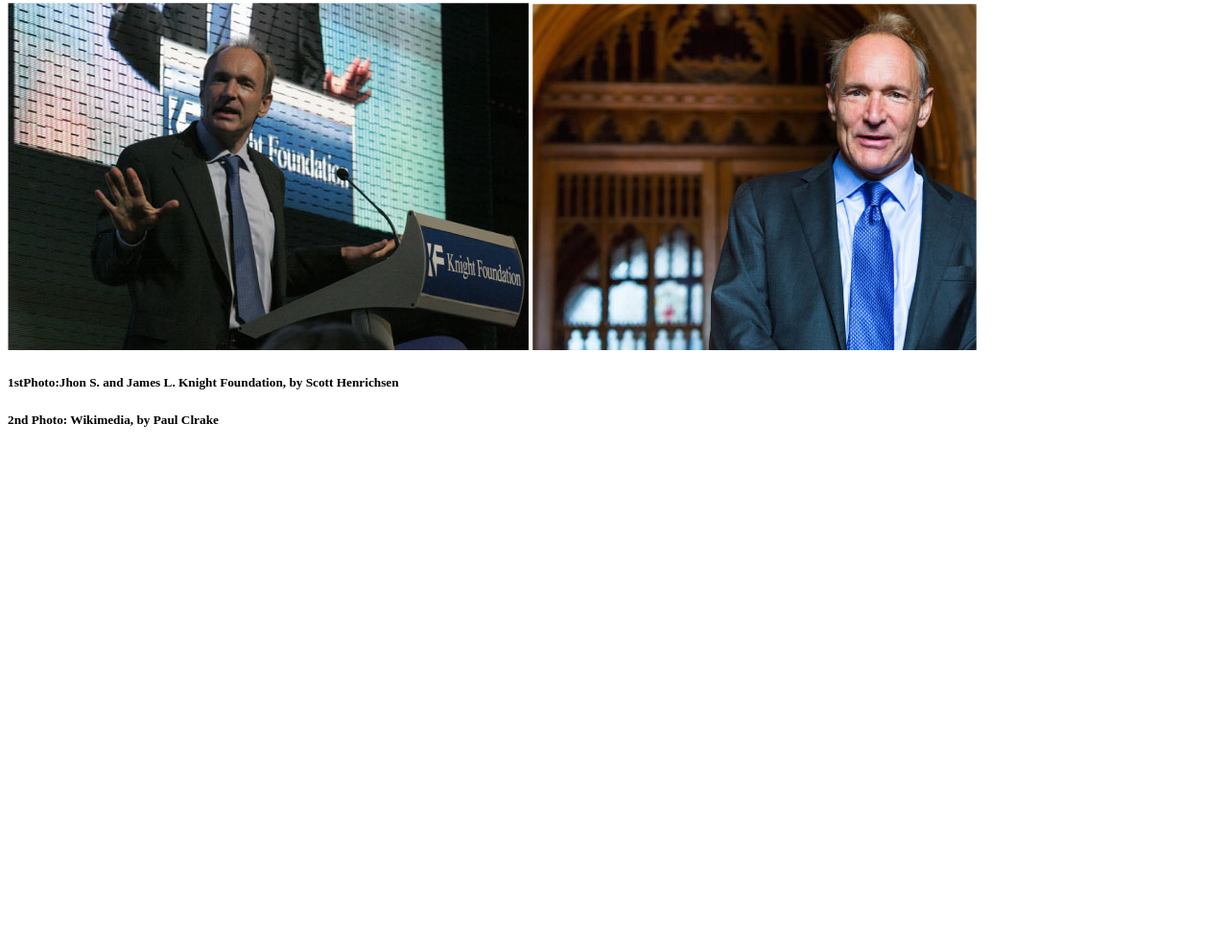
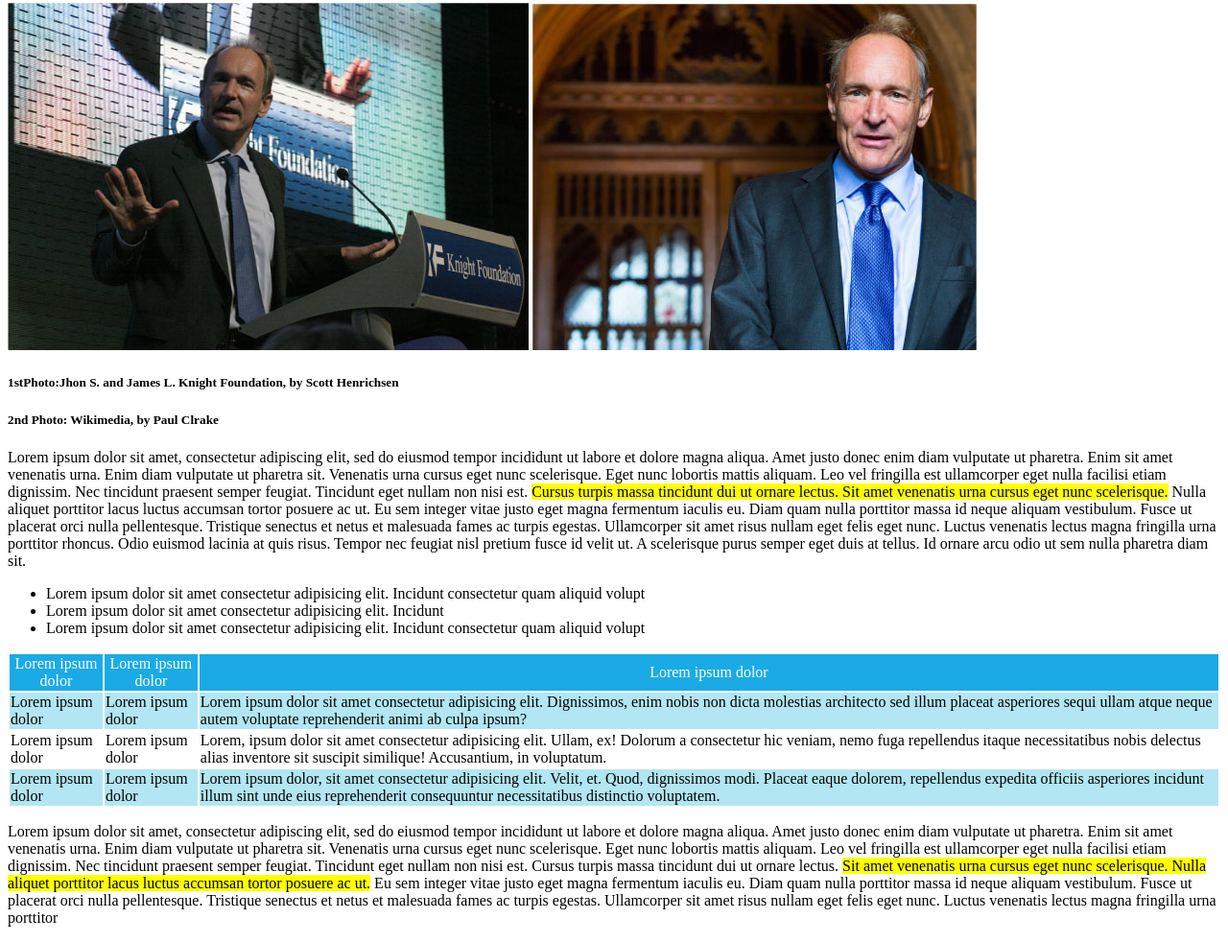
Before and after one commit to EspoTony/html-css-booleaner, a plain HTML site: page index.html in a window 1280 px wide. Shown: the part 213-1195 px from the top of the page at 96% size. Before the commit the page ends 800 px from the top, so only its background shows below. Drawn offline with Linux system fonts and the light colour scheme.

Commit message:
Fine esercizio

```diff
--- a/index.html
+++ b/index.html
@@ -9,21 +9,21 @@
 </head>
 <body>
     <!--Testata-->
-    <head>
+    <header>
         <div id="logo">
         <img src="img/logo.svg" alt="logo Booleaner" id="logoBanner">
     </div>
-    </head>
+    </header>
     <!--Fine Testata-->
     <!--Inizio Main-->
     <main>
         <!--Titolo,Autore,Data-->
-        <section id="Titolo-autore-data"></section>
+        <div id="Titolo-autore-data"></div>
         <h1>Internet deve essere al servizio del "bene pubblico" : il manifesto di Tim Berners-Lee</h1>
         <h4>Scritto da: <a href="https://github.com/EspoTony"> The Booleaner</a></h4>
         <h5>il 10/10/2020</h5>
         <!--Inizio Section-->
-        <section>
+        <div>
             <!--Inserire Immagini-->
             <img src="img/tim-1.jpg" alt="tim foto 1">
             <img src="img/tim-2.jpg" alt="tim foto 2">
@@ -31,13 +31,53 @@
             <h5>1stPhoto:Jhon S. and James L. Knight Foundation, by Scott Henrichsen</h5>
             <h5>2nd Photo: Wikimedia, by Paul Clrake</h5>
             <!--fine descrizioni foto-->
-        </section>
+        </div>
         <!--Fine Section-->
         <!--inizio section parafgrafo-->
-        <section></section>
+        <div>
+            <p id="articolo-principale">Lorem ipsum dolor sit amet, consectetur adipiscing elit, sed do eiusmod tempor incididunt ut labore et dolore magna aliqua. Amet justo donec enim diam vulputate ut pharetra. Enim sit amet venenatis urna. Enim diam vulputate ut pharetra sit. Venenatis urna cursus eget nunc scelerisque. Eget nunc lobortis mattis aliquam. Leo vel fringilla est ullamcorper eget nulla facilisi etiam dignissim. Nec tincidunt praesent semper feugiat. Tincidunt eget nullam non nisi est. <span class="evidenziato"> Cursus turpis massa tincidunt dui ut ornare lectus.
+            Sit amet venenatis urna cursus eget nunc scelerisque.</span> Nulla aliquet porttitor lacus luctus accumsan tortor posuere ac ut. Eu sem integer vitae justo eget magna fermentum iaculis eu. Diam quam nulla porttitor massa id neque aliquam vestibulum. Fusce ut placerat orci nulla pellentesque. Tristique senectus et netus et malesuada fames ac turpis egestas. Ullamcorper sit amet risus nullam eget felis eget nunc. Luctus venenatis lectus magna fringilla urna porttitor rhoncus. Odio euismod lacinia at quis risus. Tempor nec feugiat nisl pretium fusce id velit ut. A scelerisque purus semper eget duis at tellus. Id ornare arcu odio ut sem nulla pharetra diam sit.
+        </p>
+        <!--Lista Paragrafo-->
+        <ul>
+            <li>Lorem ipsum dolor sit amet consectetur adipisicing elit. Incidunt consectetur quam aliquid volupt</li>
+            <li>Lorem ipsum dolor sit amet consectetur adipisicing elit. Incidunt</li>
+            <li>Lorem ipsum dolor sit amet consectetur adipisicing elit. Incidunt consectetur quam aliquid volupt</li>
+        </ul>
+        <!--Inizio Table-->
+        <table>
+            <tr id="header-table">
+                <td class="table-iniziale">Lorem ipsum dolor</td>
+                <td class="table-iniziale">Lorem ipsum dolor</td>
+                <td class="table-iniziale">Lorem ipsum dolor</td>
+            </tr>
+
+            <tr class="rigaCeleste">
+                <td>Lorem ipsum dolor</td>
+                <td>Lorem ipsum dolor</td>
+                <td>Lorem ipsum dolor sit amet consectetur adipisicing elit. Dignissimos, enim nobis non dicta molestias architecto sed illum placeat asperiores sequi ullam atque neque autem voluptate reprehenderit animi ab culpa ipsum?</td>
+            </tr>
+
+            <tr>
+                <td>Lorem ipsum dolor</td>
+                <td>Lorem ipsum dolor</td>
+                <td>Lorem, ipsum dolor sit amet consectetur adipisicing elit. Ullam, ex! Dolorum a consectetur hic veniam, nemo fuga repellendus itaque necessitatibus nobis delectus alias inventore sit suscipit similique! Accusantium, in voluptatum.</td>
+            </tr>
+
+            <tr class="rigaCeleste">
+                <td>Lorem ipsum dolor</td>
+                <td>Lorem ipsum dolor</td>
+                <td>Lorem ipsum dolor, sit amet consectetur adipisicing elit. Velit, et. Quod, dignissimos modi. Placeat eaque dolorem, repellendus expedita officiis asperiores incidunt illum sint unde eius reprehenderit consequuntur necessitatibus distinctio voluptatem.</td>
+            </tr>
+        </table>
+        <!--Fine Table-->
+        </div>
         <!--fine section paragrafo-->
         <!--inizio section conclusioni-->
-        <section></section>
+        <div>
+            <p>Lorem ipsum dolor sit amet, consectetur adipiscing elit, sed do eiusmod tempor incididunt ut labore et dolore magna aliqua. Amet justo donec enim diam vulputate ut pharetra. Enim sit amet venenatis urna. Enim diam vulputate ut pharetra sit. Venenatis urna cursus eget nunc scelerisque. Eget nunc lobortis mattis aliquam. Leo vel fringilla est ullamcorper eget nulla facilisi etiam dignissim. Nec tincidunt praesent semper feugiat. Tincidunt eget nullam non nisi est. Cursus turpis massa tincidunt dui ut ornare lectus.
+            <span class="evidenziato">Sit amet venenatis urna cursus eget nunc scelerisque. Nulla aliquet porttitor lacus luctus accumsan tortor posuere ac ut.</span> Eu sem integer vitae justo eget magna fermentum iaculis eu. Diam quam nulla porttitor massa id neque aliquam vestibulum. Fusce ut placerat orci nulla pellentesque. Tristique senectus et netus et malesuada fames ac turpis egestas. Ullamcorper sit amet risus nullam eget felis eget nunc. Luctus venenatis lectus magna fringilla urna porttitor</p>
+        </div>
         <!--fine section conlcusioni-->
     </main>
     <!--Fine Main-->
--- a/style.css
+++ b/style.css
@@ -13,3 +13,24 @@
     h4{
         color: grey;
     }
+    .evidenziato {
+        background-color: yellow;
+    }
+
+    #header-table {
+        background-color: rgb(26,170,230);
+        height: 1px;
+        width: 40px;
+    }
+    .table-iniziale {
+        color: white;
+        font: bold;
+        text-align: center;
+    }
+    td{
+
+        font: bold;
+    }
+    .rigaCeleste{
+        background-color: rgba(178,230,242,255)
+    }
```
